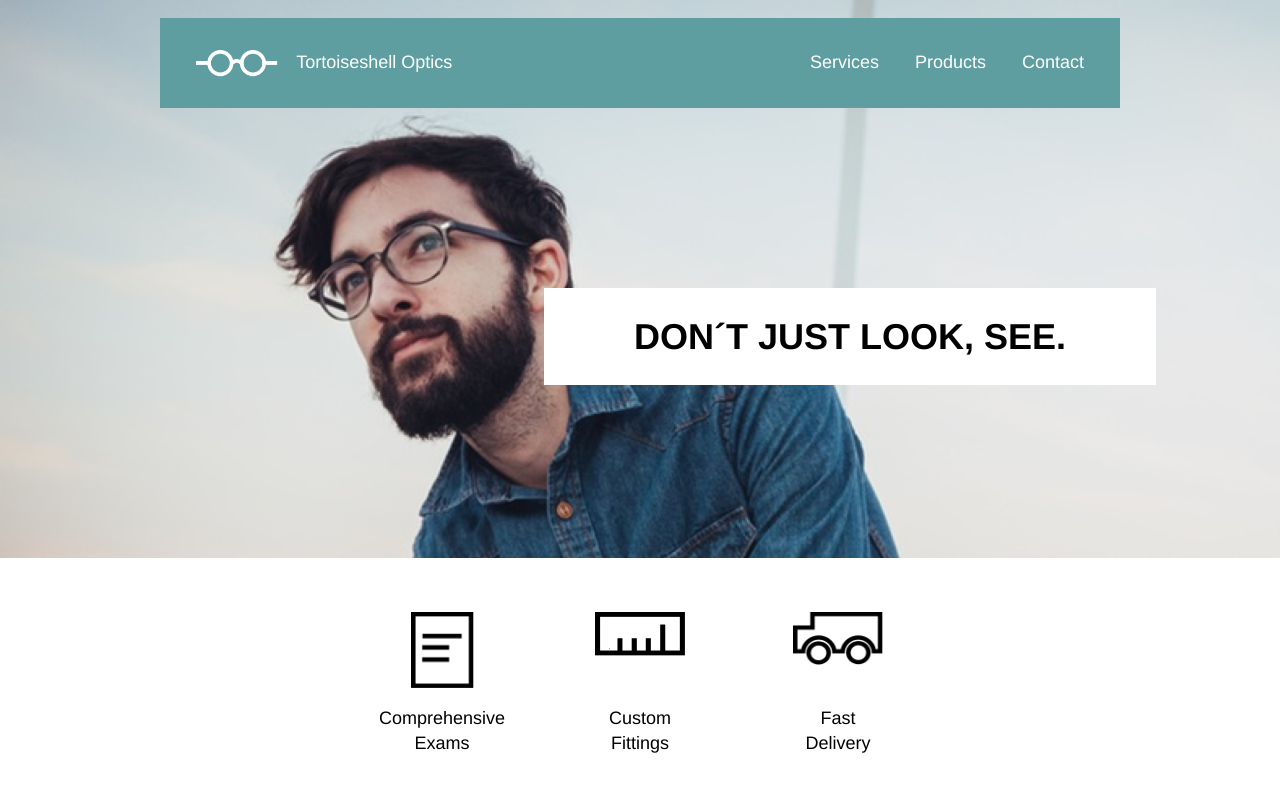
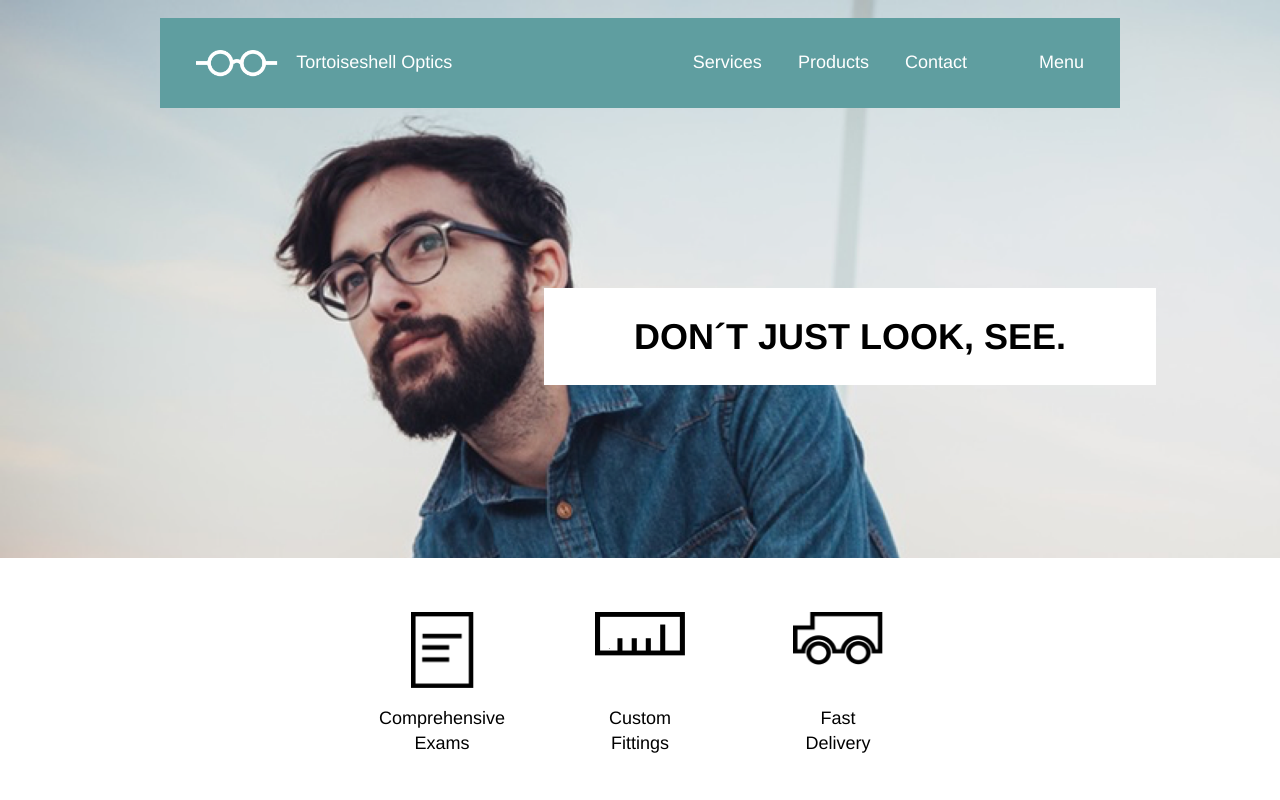
Before and after one commit to sebastianschipper/tortoiseshell, a plain HTML site: page index.html in a window 1280 px wide. Shown: the top 800 px of the page. Drawn offline with Linux system fonts and the light colour scheme.

Commit message:
HTML Final Commit

```diff
--- a/index.html
+++ b/index.html
@@ -19,6 +19,9 @@
           <span>Services</span>
           <span>Products</span>
           <span>Contact</span>
+        </nav>
+        <nav class="mobile_nav">
+          <span>Menu</span>
         </nav>
       </div>
       <div class="site-container">
```
